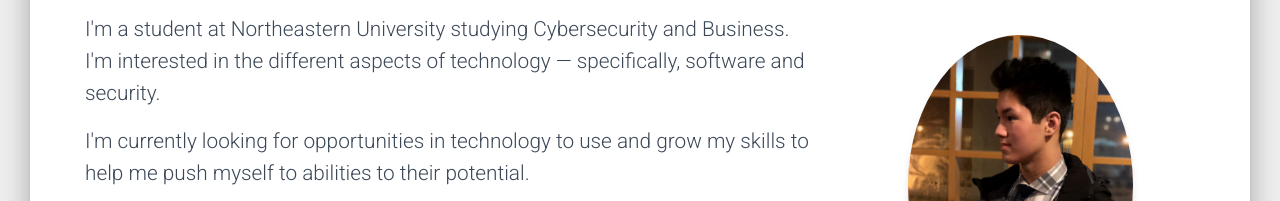
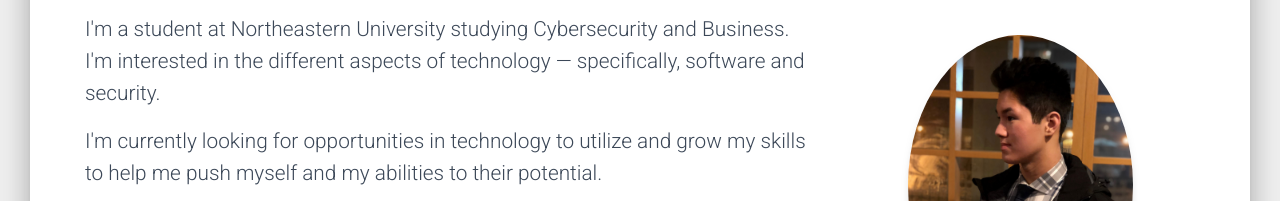
Before and after one commit to rakovskyp/Personal-Website-v1, a website: page index.html in a window 1280 px wide. Shown: the part 850-1051 px from the top of the page. Drawn offline with Linux system fonts and the light colour scheme.

Commit message:
Fixed stray text

```diff
--- a/index.html
+++ b/index.html
@@ -37,7 +37,7 @@
                     <div class="col-md-8 ml-auto mr-auto">
                         <h2 id="hey" class="title">Hey, I'm Preston.</h2>
                         <h5 class="text-left">I'm a student at Northeastern University studying Cybersecurity and Business. I'm interested in the different aspects of technology — specifically, software and security.</h5>
-                        <h5 class="text-left">I'm currently looking for opportunities in technology to use and grow my skills to help me push myself to abilities to their potential.</h5>
+                        <h5 class="text-left">I'm currently looking for opportunities in technology to utilize and grow my skills to help me push myself and my abilities to their potential.</h5>
                         <h5> I am also:
                             <ul>
                                 <li>fueled by coffee and sushi</li>
@@ -239,7 +239,7 @@
                         <span></span>
                         <span></span>
 
-"mailto:EMAILADDRESS"
+
                     </div>
                 </div>
             </div>
```
